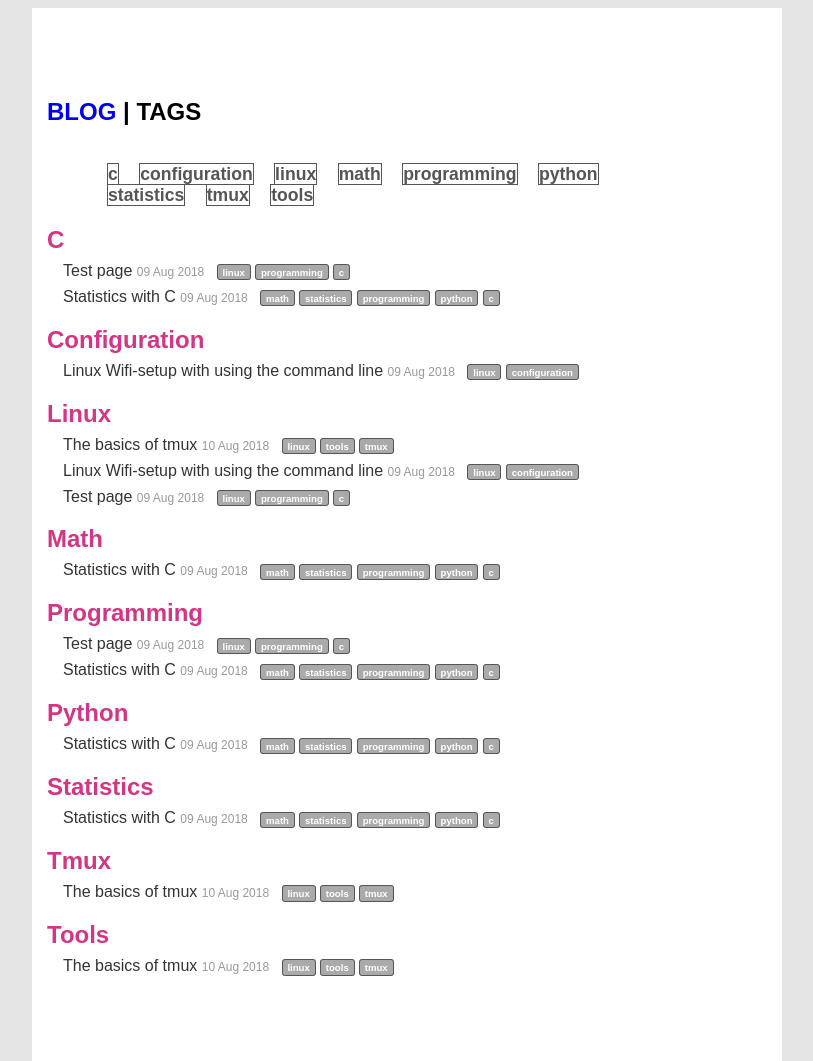
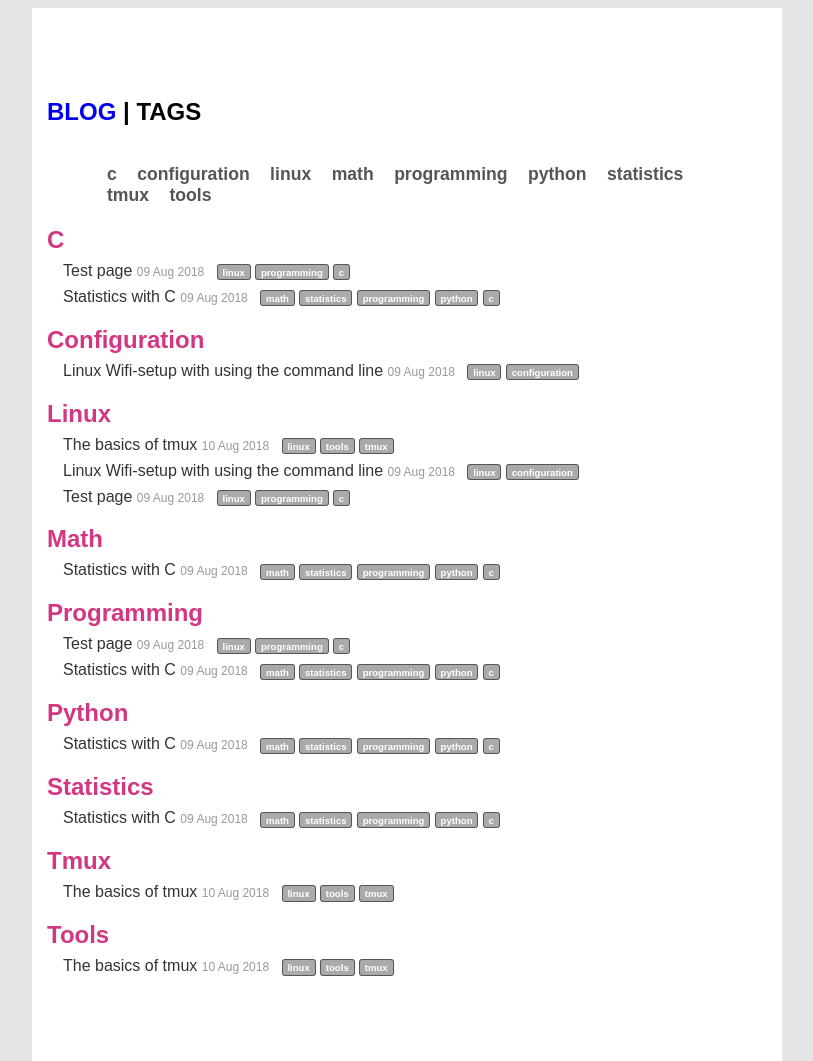
Before and after one commit to execas/execas.github.io, a Jekyll site: the page built from tags.html, in a window 1280 px wide. Shown: the whole page, without its empty margins (233-1046 px from the left). Built offline with Jekyll 4.4.1, drawn with Linux system fonts in a browser that asks for light colours.

Commit message:
Update execas.css

```diff
--- a/css/execas.css
+++ b/css/execas.css
@@ -104,7 +104,6 @@
     color: #555555;
     font-weight: bold;
     margin-right: 1rem;
-    border: 1px solid #555555
     }
 
 .tag-mark:hover {
@@ -120,6 +119,7 @@
     background: #aaaaaa;
     color: #ffffff;
     text-decoration:none;
+    border: 1px solid #555555
 }
 
 .tag-posts .tag-mark:hover {
@@ -134,6 +134,7 @@
     border-radius: 3px;
     background: #aaaaaa;
     color: #ffffff;
+    border: 1px solid #555555
 }
 
 .post-tag:hover {
```
